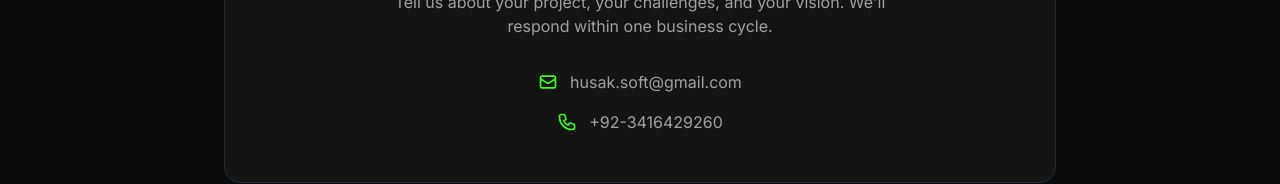
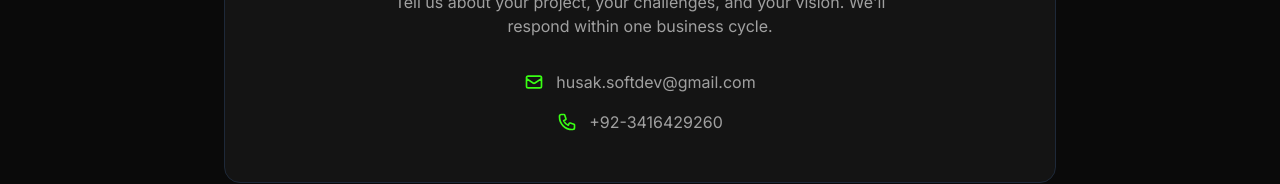
Before and after one commit to husak-soft/my_website, a Next.js app: page / in a window 1280 px wide. Shown: the part 4536-4720 px from the top of the page. Built offline with nearby package versions, Linux system fonts and the light colour scheme.

Commit message:
chore: updated agency email

```diff
--- a/src/app/page.tsx
+++ b/src/app/page.tsx
@@ -583,7 +583,7 @@ const Home = ({ className = "w-6 h-6" }: { className?: string }) => (
                 <div className="flex items-center gap-2 sm:gap-3 w-full sm:w-auto justify-center sm:justify-start">
                   <Mail className="w-5 h-5 text-accent flex-shrink-0" />
                   <span className="text-[#A0A0A0] break-all sm:break-words text-center sm:text-left">
-                    husak.soft@gmail.com
+                    husak.softdev@gmail.com
                   </span>
                 </div>
               </div>
```
